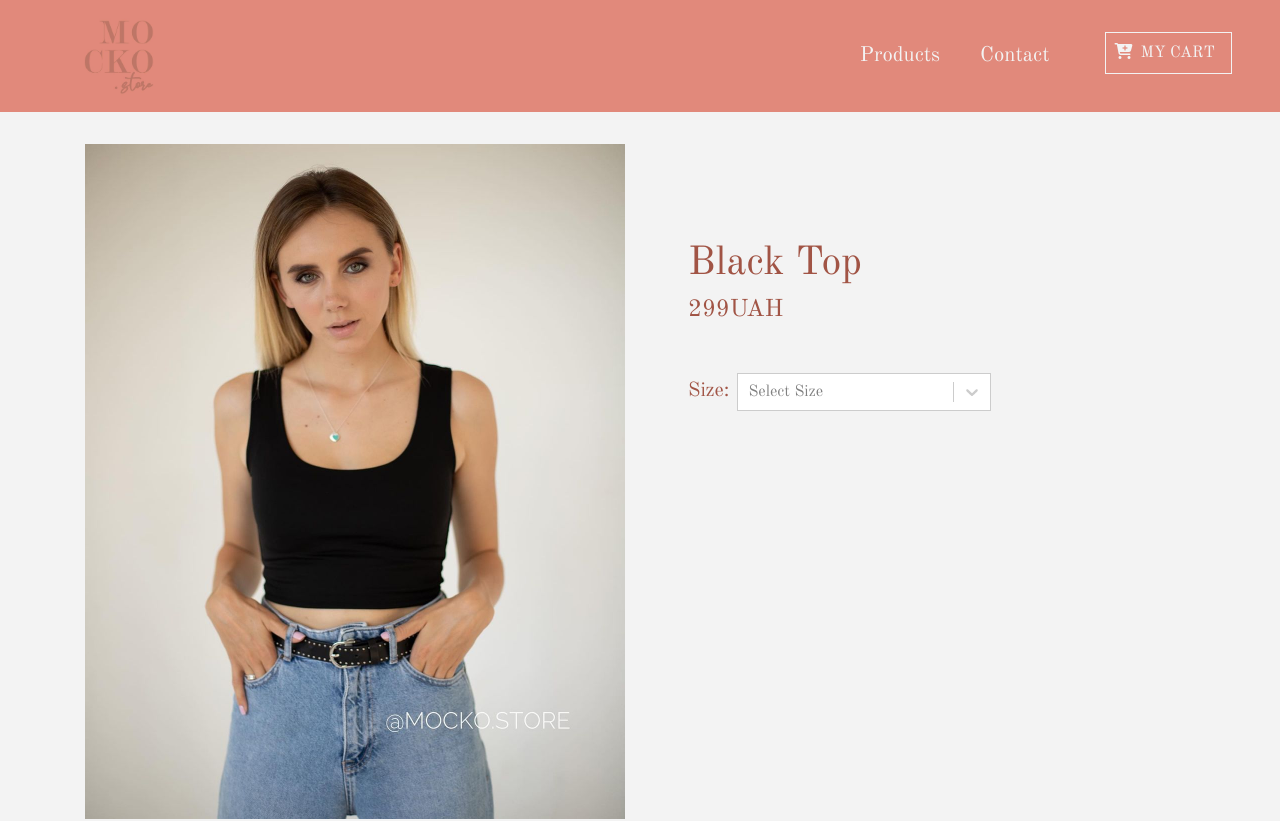
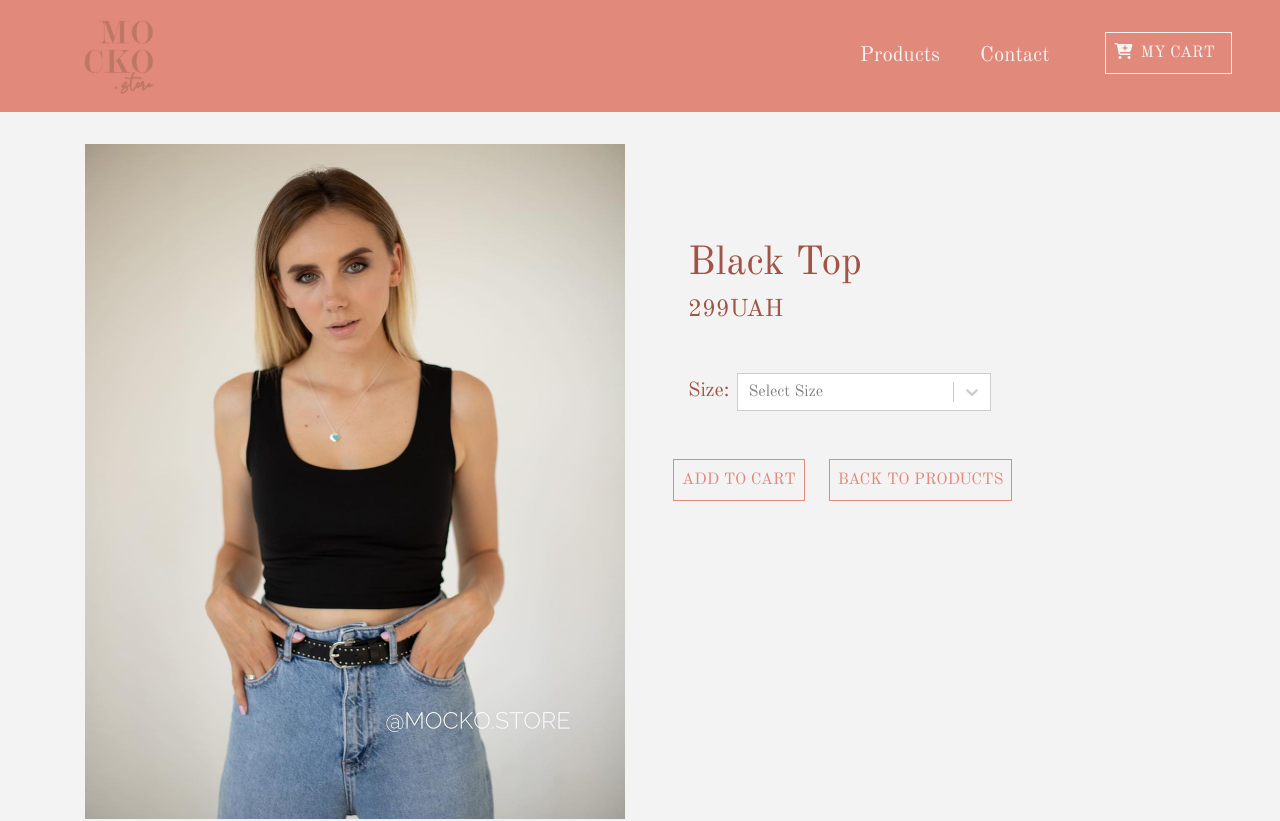
Before and after one commit to veronikadumalo/e-commerce, a React (Create React App) app: page /details in a window 1280 px wide. Shown: the top 821 px of the page. Built offline with nearby package versions, Linux system fonts and the light colour scheme.

Commit message:
create detail buttons and install formilk

```diff
--- a/package.json
+++ b/package.json
@@ -7,6 +7,7 @@
     "@testing-library/react": "^11.2.5",
     "@testing-library/user-event": "^12.8.1",
     "bootstrap": "^4.6.0",
+    "formik": "^2.2.6",
     "gh-pages": "^3.1.0",
     "react": "^17.0.1",
     "react-bootstrap": "^1.5.1",
--- a/src/App.css
+++ b/src/App.css
@@ -43,3 +43,14 @@ body {
 .size-select{
     border: 0.1rem solid red;
 }
+.detail-button {
+    background: transparent;
+    color: var(--mainRed);
+    border: 0.1rem solid var(--mainRed);
+    padding: 0.5rem;
+    text-transform: uppercase;
+}
+.detail-button:hover{
+    background:var(--mainRed);
+    color: var(--mainWhite);
+}
--- a/src/components/Details.js
+++ b/src/components/Details.js
@@ -14,14 +14,14 @@ export default class Details extends Component {
         return (
             <ProductConsumer>
                 {value => {
-                    const { id, title, price, info, inCart, size, selectedSize } = value.detailProduct;
+                    const { id, title, price,  inCart, size, selectedSize } = value.detailProduct;
                     return (
                         <div className="container py-3 my-3">
                             <div className="row ">
-                                <div className="col-10 col-md-6 mx-auto">
+                                <div className="col-10 col-md-6  mx-auto">
                                     <Slideshow className="" />
                                 </div>
-                                <div className="col-10 col-md-6 mx-auto text-capitalize pl-5 mt-5 pt-5">
+                                <div className="col-10 col-md-6 mx-auto text-capitalize pl-5 pt-5 mt-5">
                                     <h1 className="">{title}</h1>
                                     <h4>{price}<span className="text-uppercase">uah</span></h4>
                                     <div className="row mx-auto my-5 align-items-end">
@@ -30,7 +30,14 @@ export default class Details extends Component {
                                             <SizeSelect  />
                                         </div>
                                     </div>
-
+                                    <div className="row">
+                                        <button className="detail-button "
+                                            onClick=""
+                                        >add to cart</button>
+                                        <Link to="/">
+                                            <button className="detail-button ml-4">back to products</button>
+                                        </Link>
+                                    </div>
                                 </div>
                             </div>
 
--- a/src/components/SizeSelect.js
+++ b/src/components/SizeSelect.js
@@ -1,5 +1,6 @@
 import React, { Component } from 'react';
 import Select from 'react-select';
+import Formik from 'formik';
 
 const size = [
     { value: 'xs', label: 'XS' },
@@ -34,7 +35,6 @@ export default class SizeSelect extends Component {
                     }
                 })}
                 placeholder="Select size"
-
             />
             );
     }
```
Also changed, not shown: 1 other file (tests, documents, lock files or other folders).
